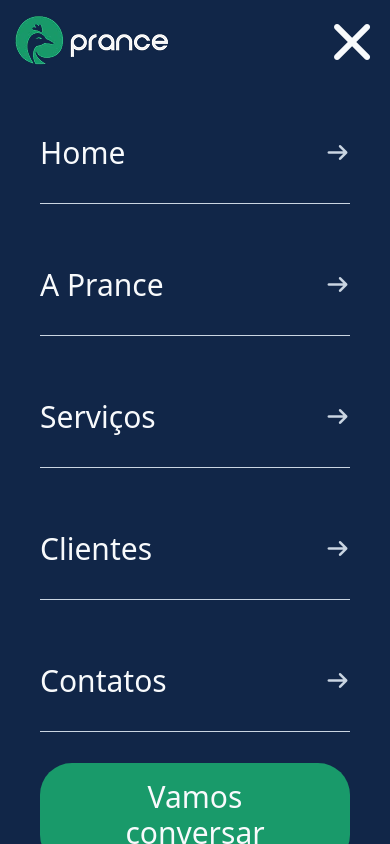
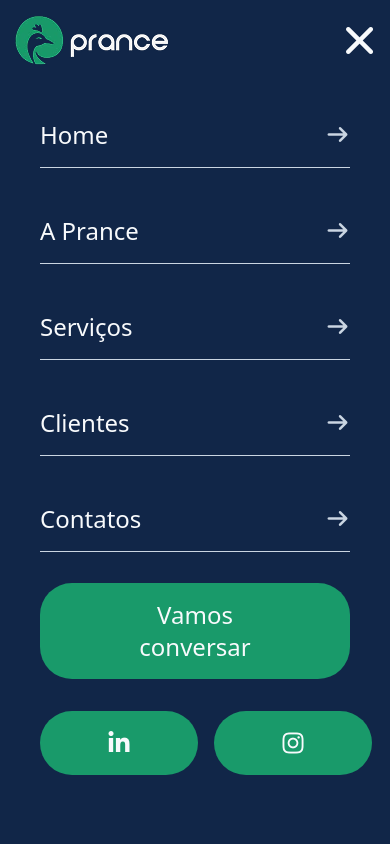
Before and after one commit to soustern/Prance-Company, a React (Vite) app: page / in a window 390 px wide. Both pictures are taken after a click on the button 352 px from the left and 41 px from the top of the page. Built offline with nearby package versions, Linux system fonts and the light colour scheme; a web font is replaced by a local one.

Commit message:
Refactor nav menu mobile

```diff
--- a/src/components/PrimaryButton.tsx
+++ b/src/components/PrimaryButton.tsx
@@ -9,7 +9,7 @@ interface PrimaryButtonProps {
 const PrimaryButton = ({text, children}: PrimaryButtonProps): JSX.Element => {
 
     return (
-        <motion.button whileTap={{scale: 0.9}} transition={{duration: 0.05, type: "spring", stiffness: 500, damping: 30}} className="text-slate-50 px-16 py-4 w-full cursor-pointer relative z-0 overflow-hidden rounded-4xl font-medium text-3xl md:text-xl md:px-12 md:py-3">
+        <motion.button whileTap={{scale: 0.9}} transition={{duration: 0.05, type: "spring", stiffness: 500, damping: 30}} className="text-slate-50 px-16 py-4 w-full cursor-pointer relative z-0 overflow-hidden rounded-4xl font-medium text-2xl md:text-xl md:px-12 md:py-3">
             <motion.div whileHover={{filter: "brightness(0.8)"}} transition={{duration: 0.1}} className="z-0 absolute inset-0 w-full h-full bg-[var(--color-accent-primary)]"></motion.div>
             <span className="relative z-10 pointer-events-none">{text}{children}</span>
         </motion.button>
--- a/src/layout/NavBar.tsx
+++ b/src/layout/NavBar.tsx
@@ -24,7 +24,7 @@ const NavBar = (): JSX.Element => {
                     <div id="hamburger">
                         <motion.button whileTap={{scale: 0.8}} transition={{duration: 0.05, type: "spring", stiffness: 500, damping: 30}} className="cursor-pointer" onClick={() => setIsOpen(!isOpen)}>
                             {
-                                isOpen ? <i className="fa-solid fa-xmark text-slate-50 text-5xl"></i> : <i className="fa-solid fa-bars text-slate-50 text-5xl"></i>
+                                isOpen ? <i className="fa-solid fa-xmark text-slate-50 text-4xl"></i> : <i className="fa-solid fa-bars text-slate-50 text-4xl"></i>
                             }
                         </motion.button>
                     </div>
@@ -34,9 +34,9 @@ const NavBar = (): JSX.Element => {
                         {
                             navOptions.map((option, index) => {
                                 return (
-                                    <li className="py-8 w-full relative" onClick={() => setIsOpen(false)}>
+                                    <li className="py-4 w-full relative" onClick={() => setIsOpen(false)}>
                                         <motion.div className="flex items-center justify-between" initial={{translateY: 10, opacity: 0}} animate={{translateY: 0, opacity: 1}} transition={{duration: 0.2, delay: index * 0.08}}>
-                                            <p className="text-slate-50 text-3xl font-medium">{option}</p>
+                                            <p className="text-slate-50 text-2xl font-medium">{option}</p>
                                             <i className="fa-solid fa-arrow-right text-slate-300 text-xl"></i>
                                         </motion.div>
                                         <motion.div initial={{width: 0}} animate={{width: "100%"}} transition={{duration: 0.2, delay: index * 0.08}}  className="h-[1px] bg-slate-300 left-0 top-full absolute"></motion.div>
--- a/src/layout/hero.tsx
+++ b/src/layout/hero.tsx
@@ -8,10 +8,11 @@ const Hero = (): JSX.Element => {
     const size = useWindowSize();
 
     return (
-        <section className="relative z-0 h-[85vh] flex flex-col items-center justify-center bg-amber-300 px-4 py-12">
+        <section className="relative z-0 h-[70vh] flex flex-col items-center justify-center bg-amber-300 px-4 py-12">
             <div className="absolute z-0 inset-0 flex items-center justify-center h-full pt-20">
                 { size <= 700 ?<img src="public\heroMobile.webp" alt="" className="object-cover w-full h-full" /> : <img src="src\assets\heroDesktop.webp" alt="" /> }
                 <div className="absolute z-0 inset-0 bg-[var(--color-bg-primary)]/98 backdrop-blur-sm mix-blend-multiply"></div>
+                <div className="absolute inset-0 z-0 bg-gradient-to-t from-[var(--color-bg-primary)] from-10% to-transparent to-100%"></div>
             </div>
             <h1 className="relative z-10 text-3xl font-normal text-center text-slate-400 pb-6">Do <span className="text-slate-50 font-medium">conceito</span> ao <span className="text-slate-50 font-medium">lucro</span> <br></br> com <span className="text-slate-50 font-medium">expertise</span></h1>
             <p className="relative z-10 text-lg font-normal text-center text-slate-400 pb-4">Cresça com clareza e impacto.</p>
```
